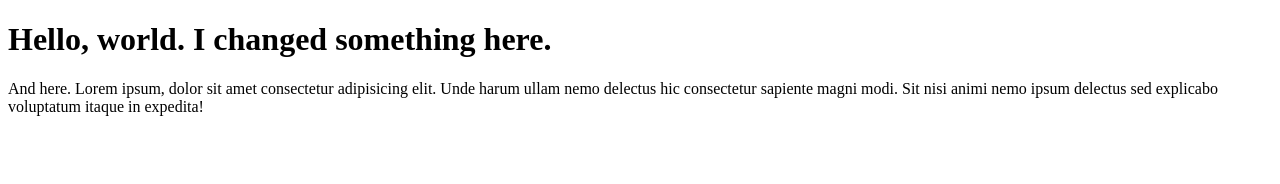
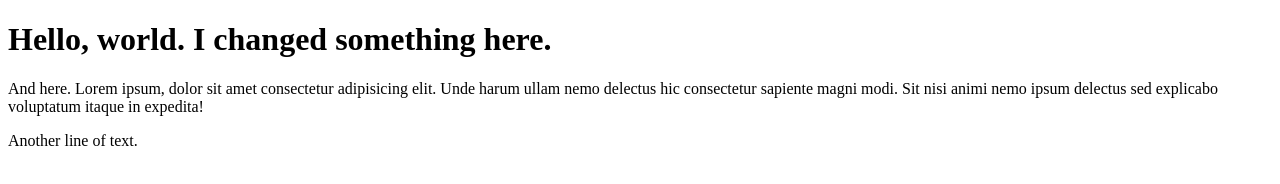
Before and after one commit to radoslawbiesek/learning-git-2, a plain HTML site: page index.html in a window 1280 px wide. Drawn offline with Linux system fonts and the light colour scheme.

Commit message:
Add another p in index.html

```diff
--- a/index.html
+++ b/index.html
@@ -9,6 +9,7 @@
 <body>
     <h1>Hello, world. I changed something here.</h1>
     <p>And here. Lorem ipsum, dolor sit amet consectetur adipisicing elit. Unde harum ullam nemo delectus hic consectetur sapiente magni modi. Sit nisi animi nemo ipsum delectus sed explicabo voluptatum itaque in expedita!</p>
+    <p>Another line of text.</p>
 </body>
 
 </html>
```
